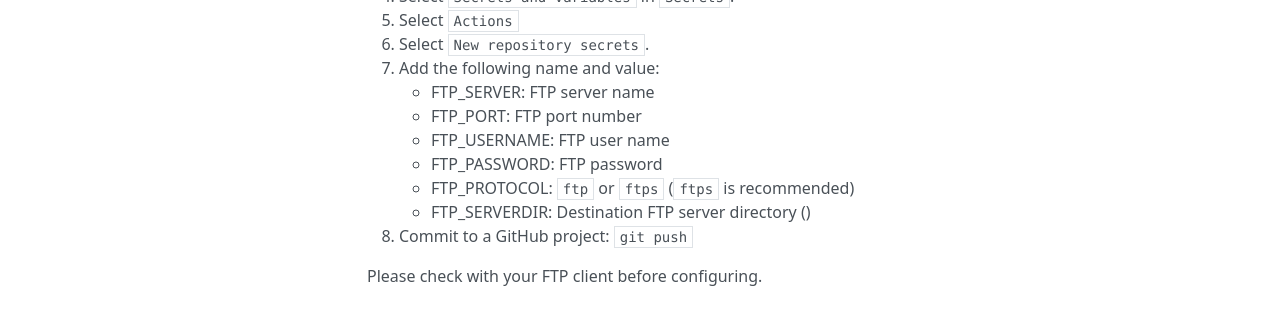
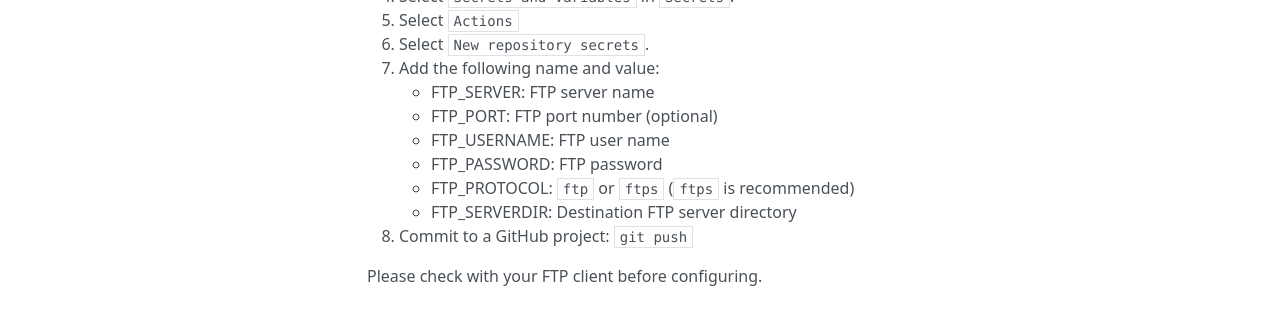
Before and after one commit to fu-sen/FTP-MkDocs, an MkDocs documentation site: the page built from docs/index.md, in a window 1280 px wide. Shown: the part 377-687 px from the top of the page. Built offline with MkDocs 1.6.1, drawn with Linux system fonts in a browser that asks for light colours; nearby versions of some CDN libraries.

Commit message:
📝 Update `README` and `Index`

```diff
--- a/docs/index.md
+++ b/docs/index.md
@@ -16,11 +16,11 @@
 6. Select `New repository secrets`.
 7. Add the following name and value:
     - FTP_SERVER: FTP server name
-    - FTP_PORT: FTP port number
+    - FTP_PORT: FTP port number (optional)
     - FTP_USERNAME: FTP user name
     - FTP_PASSWORD: FTP password
     - FTP_PROTOCOL: `ftp` or `ftps` (`ftps` is recommended)
-    - FTP_SERVERDIR: Destination FTP server directory ()
+    - FTP_SERVERDIR: Destination FTP server directory
 8. Commit to a GitHub project: `git push`
 
 Please check with your FTP client before configuring.
```
Also changed, not shown: README.md (+2 -2 lines).
